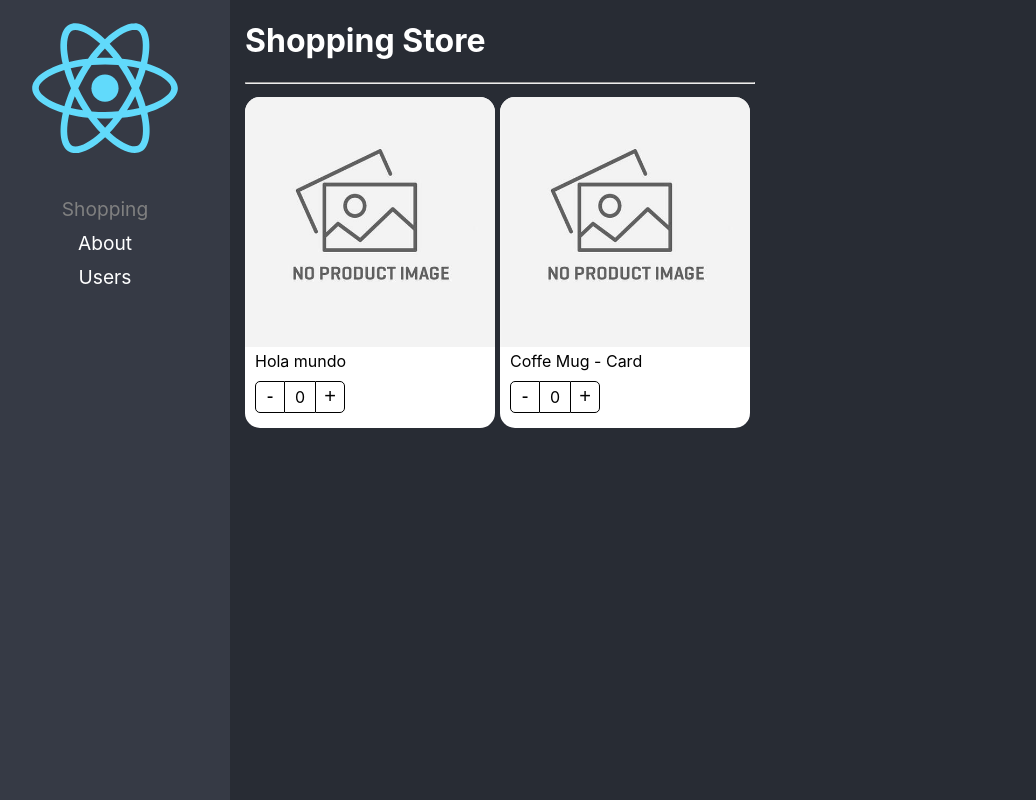
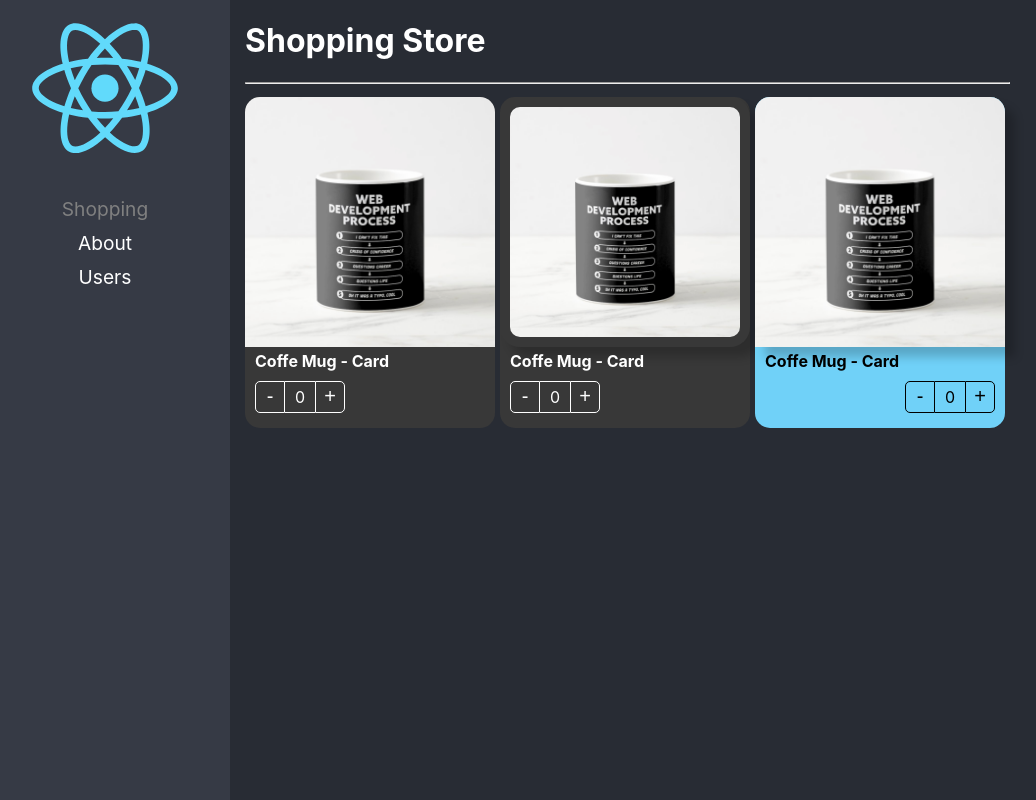
Before and after one commit to samirsinho-develop28/react-adv, a React (Create React App) app: page /home in a window 1280 px wide. Shown: the whole page, without its empty margins (20-1056 px from the left). Built offline with nearby package versions, Linux system fonts and the light colour scheme.

Commit message:
Component Extend Styles listo

```diff
--- a/src/02-components-patterns/components/ProductButtons.tsx
+++ b/src/02-components-patterns/components/ProductButtons.tsx
@@ -1,14 +1,23 @@
-import { useContext } from "react";
+import { CSSProperties, useContext } from "react";
 import { ProductContext } from "./ProductCard";
 import styles from '../styles/styles.module.css';
 
 
-export const ProductButtons = ( ) => {
+export interface PropsButtons {
+  className?: string;
+  style?: CSSProperties;
+}
+
+
+export const ProductButtons = ( {className, style} : PropsButtons ) => {
 
   const { increaseBy, counter } = useContext( ProductContext )
 
   return (
-     <div className={ styles.buttonsContainer } >
+     <div
+      className={ `${ styles.buttonsContainer} ${className} ` }
+      style={ style }
+    >
       <button
         className={ styles.buttonMinus }
         onClick={ () => increaseBy(-1) }  > - </button>
--- a/src/02-components-patterns/components/ProductCard.tsx
+++ b/src/02-components-patterns/components/ProductCard.tsx
@@ -1,9 +1,10 @@
+import { createContext, CSSProperties, ReactElement } from 'react';
+
 import { useProduct } from '../hooks/useProduct';
+import { Product,  ProductContextProps } from '../interfaces/interfaces';
 
 import styles from '../styles/styles.module.css';
 
-import { createContext, useContext } from 'react';
-import { ProductCardProps, ProductContextProps } from '../interfaces/interfaces';
 
 
 
@@ -12,17 +13,14 @@
 export const ProductContext = createContext({} as ProductContextProps );
 const { Provider } = ProductContext;
 
+export interface Props {
+  product: Product;
+  children?: ReactElement | ReactElement [];
+  className?: string;
+  style?: CSSProperties;
+}
 
-
-
-// interface ProductButtonsProps {
-//   increaseBy: ( value: number ) => void;
-//   counter: number;
-// }
-
-
-
-export const ProductCard = ({ children,  product }: ProductCardProps) => {
+export const ProductCard = ({ children,  product, className, style }: Props) => {
 
   const { counter, increaseBy } = useProduct();
 
@@ -33,7 +31,10 @@
       increaseBy,
       product
     }} >
-      <div className={ styles.productCard } >
+      <div
+        className={ ` ${styles.productCard} ${className} ` }
+        style={ style }
+      >
 
           {children}
 
--- a/src/02-components-patterns/components/ProductImage.tsx
+++ b/src/02-components-patterns/components/ProductImage.tsx
@@ -1,10 +1,17 @@
-import { useContext } from "react";
+import {  useContext } from "react";
 import { ProductContext } from "./ProductCard";
 import noImage from "../assets/no-image.jpg";
 import styles from '../styles/styles.module.css';
 
 
-export const ProductImage = ( { img = '' } ) => {
+export interface PropsImage {
+  img?: string;
+  className?: string;
+  style?: React.CSSProperties;
+}
+
+
+export const ProductImage = ( { img , className, style }: PropsImage ) => {
 
   const{ product } = useContext( ProductContext );
   let imgToShow: string;
@@ -19,6 +26,11 @@
 
 
   return (
-    <img className={ styles.productImg } src={ img ? img : noImage} alt="Product image"/>
+    <img
+      className={  `${ styles.productImg } ${className} `  }
+      src={ imgToShow }
+      style={style}
+      alt="Product"
+    />
   )
 }
--- a/src/02-components-patterns/components/ProductTitle.tsx
+++ b/src/02-components-patterns/components/ProductTitle.tsx
@@ -1,14 +1,24 @@
-import { useContext } from "react";
+import { CSSProperties, useContext } from "react";
 import { ProductContext } from "./ProductCard";
 import styles from '../styles/styles.module.css';
 
 
-export const ProductTitle = ( {title}: { title?: string } ) => {
+  export interface PropsTitle {
+    title?: string;
+    className?: string;
+    style?: CSSProperties;
+  }
+
+
+export const ProductTitle = ( {title, className, style}: PropsTitle ) => {
 
   const { product } = useContext( ProductContext );
 
   return(
-    <span className={ styles.productDescription } >
+    <span
+      className={ `${ styles.productDescription} ${className} `  }
+      style={ style }
+    >
       { title ? title : product.title }
     </span>
   )
--- a/src/02-components-patterns/pages/ShoppingPage.tsx
+++ b/src/02-components-patterns/pages/ShoppingPage.tsx
@@ -1,9 +1,7 @@
-// import {  ProductCard } from '../components/ProductCard';
-// import { ProductButtons } from "../components/ProductButtons";
-// import { ProductImage } from "../components/ProductImage";
-// import { ProductTitle } from "../components/ProductTitle";
 
 import { ProductCard, ProductButtons, ProductImage, ProductTitle } from "../components";
+import  "../styles/custom-styles.css";
+
 
 const product = {
   id: '1',
@@ -13,7 +11,7 @@
 
 export const ShoppingPage = () => {
   return (
-    <div>
+    <div >
         <h1>Shopping Store</h1>
         <hr/>
 
@@ -22,18 +20,38 @@
           flexDirection: 'row',
           flexWrap: 'wrap'
         }} >
-          <ProductCard product ={ product } >
-            <ProductImage  />
-            <ProductTitle title={'Hola mundo'} />
-            <ProductButtons />
+
+          <ProductCard
+            product ={ product }
+            className="bg-dark text-white"
+          >
+            <ProductCard.Image  />
+            <ProductCard.Title className=" text-bold "  />
+            <ProductCard.Buttons className="custom-buttons"  />
           </ProductCard>
 
-          <ProductCard product ={ product } >
-            <ProductCard.Image  />
-            <ProductCard.Title  />
-            <ProductCard.Buttons />
+          <ProductCard
+            product ={ product }
+            className="bg-dark text-white"
+          >
+            <ProductImage className = "custom-image" style={{ boxShadow: ' 10px 10px 10px rgba( 0,0,0,0.2 ) ' }} />
+            <ProductTitle className=" text-bold " />
+            <ProductButtons className="custom-buttons"  />
           </ProductCard>
 
+          <ProductCard
+            product ={ product }
+            style = {{
+              backgroundColor: '#70D1F8'
+            }}
+          >
+            <ProductImage style={{ boxShadow: ' 10px 10px 10px rgba( 0,0,0,0.2 ) ' }}/>
+            <ProductTitle style={{ fontWeight: 'bold' }} />
+            <ProductButtons  style={{
+              display: 'flex',
+              justifyContent: 'end'
+            }} />
+          </ProductCard>
 
         </div>
 
--- /dev/null
+++ b/src/02-components-patterns/styles/custom-styles.css
@@ -0,0 +1,24 @@
+
+
+.bg-dark {
+    background-color: rgb( 56,56,56 );
+}
+
+.text-white {
+    color: white;
+}
+
+.text-bold {
+    font-weight: bold;
+}
+
+.custom-image {
+    padding: 10px;
+    width: calc( 100% - 20px );
+    border-radius: 20px;
+}
+
+.custom-buttons button, .custom-buttons div {
+    color: white;
+    border-color: white;
+}
```
Also changed, not shown: src/02-components-patterns/interfaces/interfaces.ts (+8 -8 lines).
